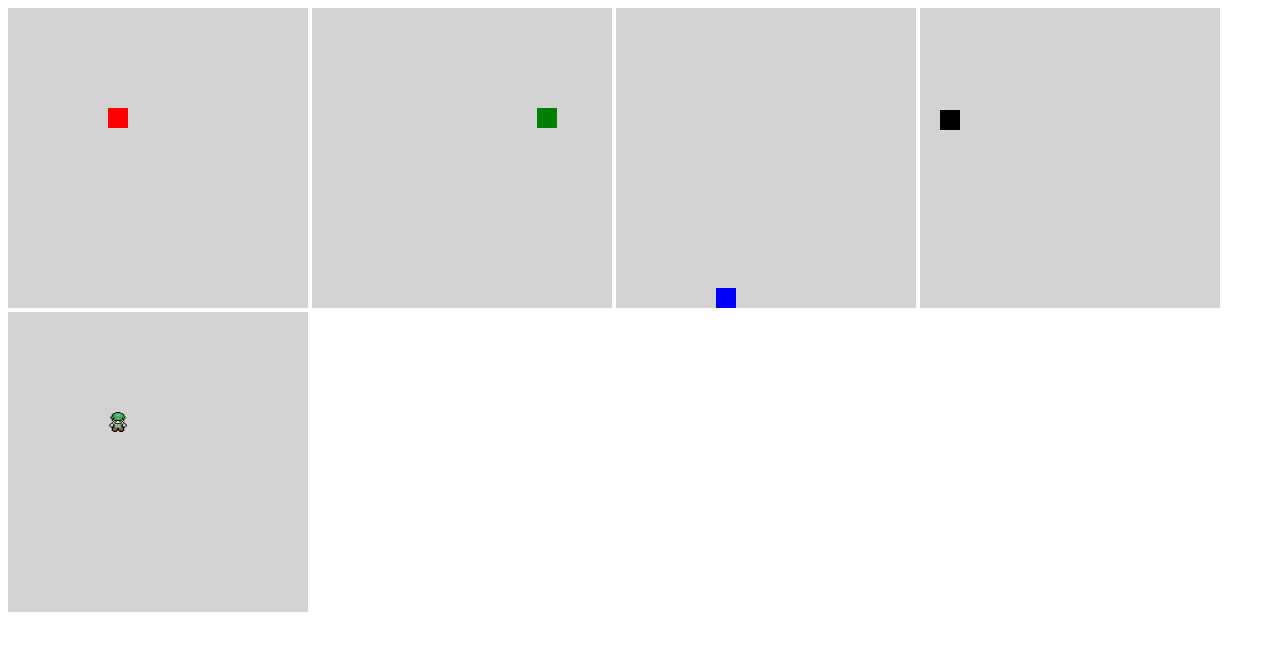
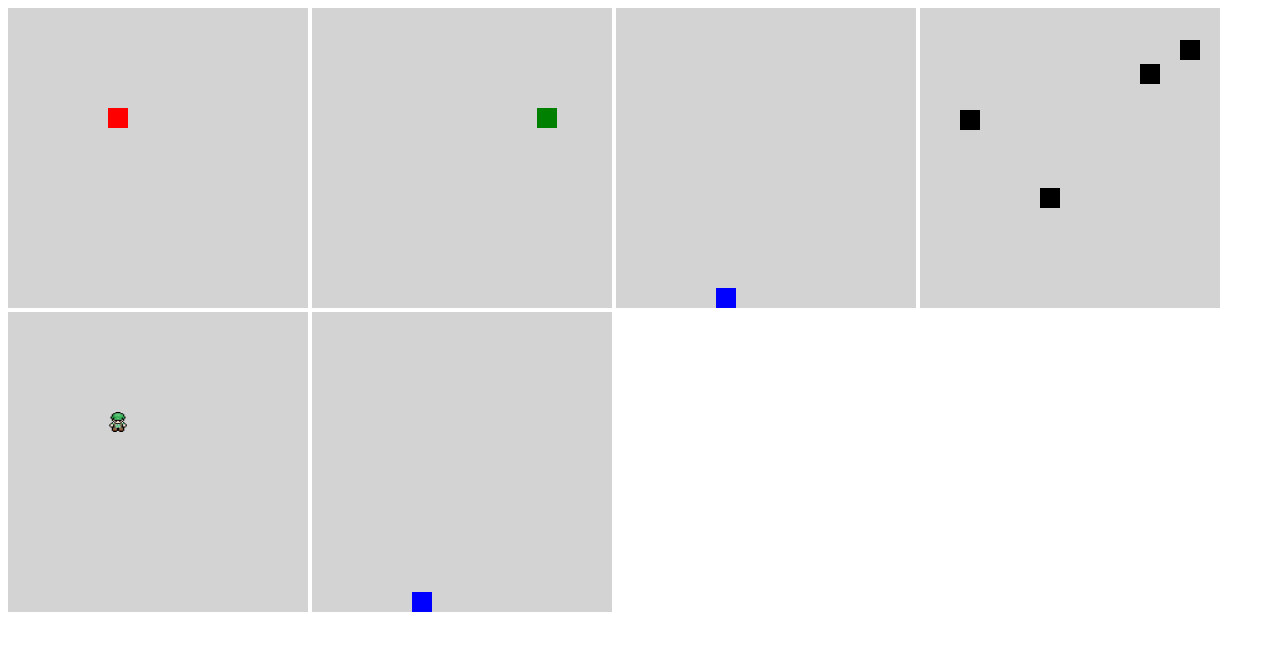
Before and after one commit to MHB-dotSource/CodeCamp_GameTemplate, a plain HTML site: page index.html in a window 1280 px wide. Drawn offline with Linux system fonts and the light colour scheme.

Commit message:
minor fixes

```diff
--- a/animation/spriteAnimation.js
+++ b/animation/spriteAnimation.js
@@ -94,7 +94,8 @@ const playerCharacterSprite = {
                 this.currentDirection = 3;
                 this.hasMoved = true;
                 break;
-            default: this.currentDirection = 0;
+            default:
+                this.currentDirection = 0;
                 this.currentLoopIndex = 0
                 this.hasMoved = false;
                 break;
--- a/gameObjects/obstacle.js
+++ b/gameObjects/obstacle.js
@@ -51,7 +51,7 @@ const myGameAreaObstacle = {
     moveObstacles: function () {
         myGameAreaObstacle.obstacles.forEach(obstacle => {
             obstacle.x -= 20;
-            if (obstacle.y < 0) {
+            if (obstacle.x < 0) {
                 myGameAreaObstacle.obstacles.shift();
             }
         });
--- /dev/null
+++ b/gameObjects/platform.js
@@ -0,0 +1,80 @@
+function startGame() {
+    myGameAreaPLATFORM.start();
+    playerCharacterPLATFORM.start();
+}
+
+function updateGameArea() {
+    myGameAreaPLATFORM.clear();
+    playerCharacterPLATFORM.update();
+}
+
+const myGameAreaPLATFORM = {
+    canvas: document.createElement("canvas"),
+    start: function () {
+        this.canvas.style.backgroundColor = "lightgrey";
+        this.canvas.id = "myGameAreaPLATFORM";
+        this.canvas.width = 300;
+        this.canvas.height = 300;
+        this.context = this.canvas.getContext("2d");
+        document.body.appendChild(this.canvas);
+        this.interval = setInterval(updateGameArea, 200);
+    },
+    clear: function () {
+        this.context = document.getElementById("myGameAreaPLATFORM").getContext("2d");
+        this.context.clearRect(0, 0, this.canvas.width, this.canvas.height);
+    },
+
+    draw: function (coordinateX, coordinateY, color) {
+        this.context.fillStyle = color;
+        this.context.fillRect(coordinateX, coordinateY, 20, 20);
+    }
+}
+
+const playerCharacterPLATFORM = {
+    color: "blue",
+    head: { x: 100, y: 280 },
+    key: null,
+    xSpeed: 0,
+    ySpeed: 0,
+    PLATFORMing: false,
+    start: function () {
+        window.addEventListener('keydown', function (e) {
+            playerCharacterPLATFORM.key = e.key;
+        })
+        myGameAreaPLATFORM.draw(this.head.x, this.head.y, this.color);
+    },
+    update: function () {
+        this.updateSpeed();
+        this.updatePosition();
+        myGameAreaPLATFORM.draw(this.head.x, this.head.y, this.color);
+    },
+    updatePosition: function () {
+        this.head.x += this.xSpeed;
+        this.xSpeed = 0;
+        if (this.head.y + this.ySpeed < myGameAreaPLATFORM.canvas.height - 20) {
+            this.ySpeed += 10;
+            this.head.y += this.ySpeed;
+        } else {
+            this.ySpeed = 0;
+            this.head.y = myGameAreaPLATFORM.canvas.height - 20;
+            this.PLATFORMing = false;
+        }
+
+    },
+    updateSpeed: function () {
+        if (this.key === "w" && this.PLATFORMing === false) {
+            this.ySpeed = -50;
+            this.PLATFORMing = true;
+        }
+
+        if (this.key === "a") {
+            this.xSpeed = -20;
+        } else if (this.key === "d") {
+            this.xSpeed = 20;
+        }
+
+        this.key = "";
+    },
+}
+
+startGame();
--- a/index.html
+++ b/index.html
@@ -15,6 +15,7 @@
     <script src="movement/jump.js"></script>
     <script src="gameObjects/obstacle.js"></script>
     <script src="animation/spriteAnimation.js"></script>
+    <script src="gameObjects/platform.js"></script>
 </body>
 
 </html>
```
